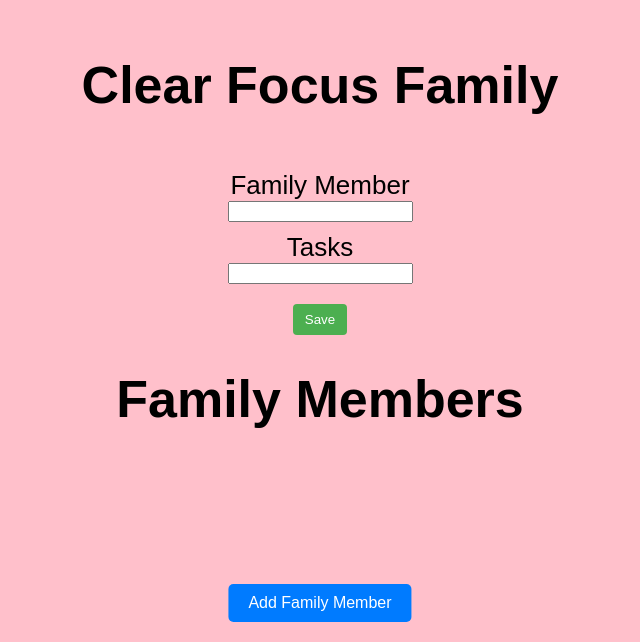
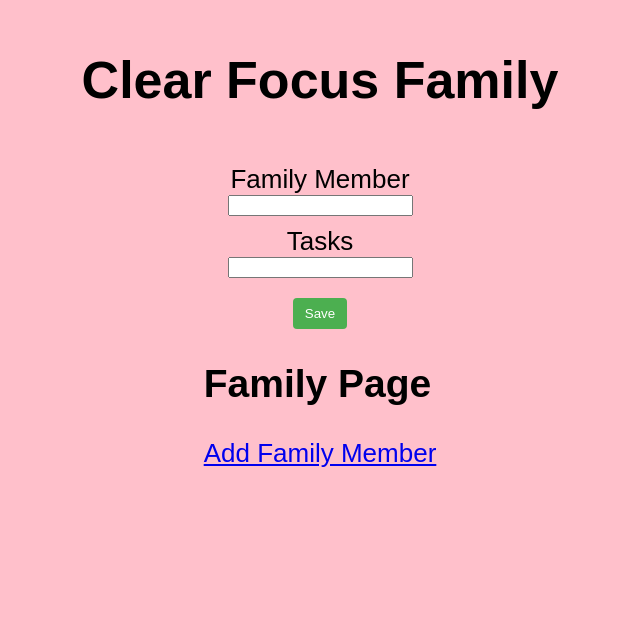
Before and after one commit to ColetteAtupulazi/clearFocus, a React (Create React App) app in the folder clear-focus/: page / in a window 1280 px wide. Shown: the part 158-800 px from the top of the page, without its empty margins (320-960 px from the left). Built offline with nearby package versions, Linux system fonts and the light colour scheme.

Commit message:
swtich error in familypage.js

```diff
--- a/clear-focus/package.json
+++ b/clear-focus/package.json
@@ -8,6 +8,7 @@
     "@testing-library/user-event": "^13.5.0",
     "react": "^18.2.0",
     "react-dom": "^18.2.0",
+    "react-router-dom": "^6.22.0",
     "react-scripts": "5.0.1",
     "web-vitals": "^2.1.4"
   },
--- a/clear-focus/src/App.js
+++ b/clear-focus/src/App.js
@@ -2,10 +2,14 @@
 
 import React from 'react';
 import './App.css';
-import Homepage from "./Homepage";
+import FamilyPage from "./FamilyPage";
+
+import { BrowserRouter as Router, Route, Switch } from 'react-router-dom';
+import AddTaskForm from './AddTaskForm'; // Assuming this is intended for adding family members
 
 const App = () => {
     return (
+        <Router>
             <div className="App-header">
                 <h1>Clear Focus Family</h1>
                 <div className="App-content">
@@ -18,9 +22,13 @@ const App = () => {
                         <input type="text" id="task" />
                     </div>
                     <button>Save</button>
-            <Homepage />
+                    <Switch>
+                        <Route exact path="/" component={FamilyPage} />
+                        <Route exact path="/add-member" component={AddTaskForm} /> {/* Use AddTaskForm here */}
+                    </Switch>
                 </div>
             </div>
+        </Router>
     );
 };
 
--- /dev/null
+++ b/clear-focus/src/FamilyPage.js
@@ -0,0 +1,15 @@
+// FamilyPage.js
+
+import React from 'react';
+import { Link } from 'react-router-dom';
+
+const FamilyPage = () => {
+    return (
+        <div className="family-page">
+            <h2>Family Page</h2>
+            <Link to="/add-member">Add Family Member</Link>
+        </div>
+    );
+};
+
+export default FamilyPage;
--- a/clear-focus/src/Homepage.js
+++ /dev/null
@@ -1,30 +0,0 @@
-// FamilyPage.js
-
-import React, { useState } from 'react';
-
-const Homepage = () => {
-    const [familyMembers, setFamilyMembers] = useState([]);
-
-    const addFamilyMember = () => {
-        // Logic to add a family member
-        // For simplicity, let's just add a random name
-        const randomName = `Family Member ${familyMembers.length + 1}`;
-        setFamilyMembers([...familyMembers, randomName]);
-    };
-
-    return (
-        <div className="family-page">
-            <h1>Family Members</h1>
-            <ul>
-                {familyMembers.map((member, index) => (
-                    <li key={index}>{member}</li>
-                ))}
-            </ul>
-            <button onClick={addFamilyMember} className="add-member-btn">
-                Add Family Member
-            </button>
-        </div>
-    );
-};
-
-export default Homepage;
```
Also changed, not shown: 2 other files (tests, documents, lock files or other folders). Lines whose indentation alone changed are shown as unchanged.
